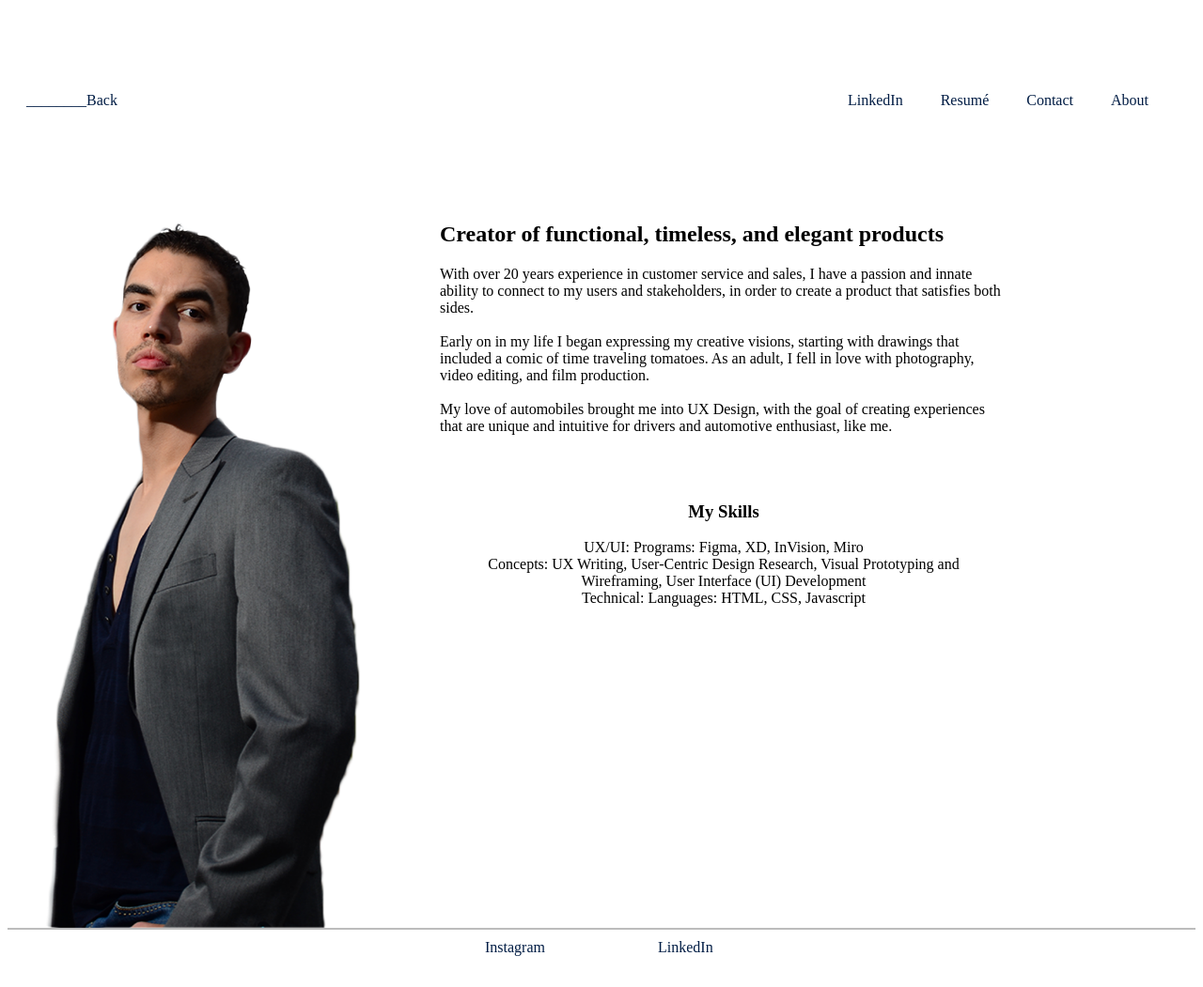
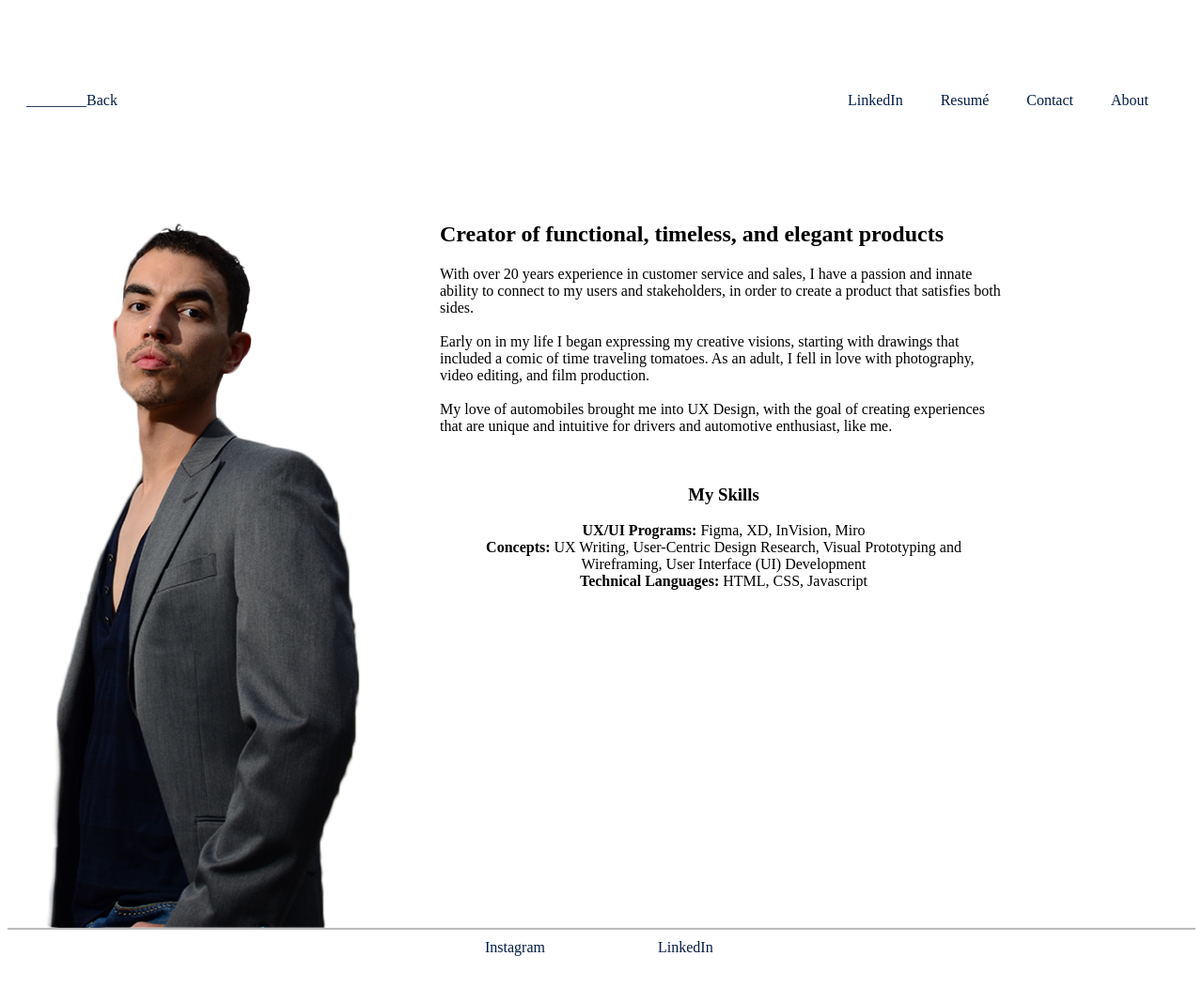
Before and after one commit to whoismilo/HW18, a plain HTML site: page about.html in a window 1280 px wide. Shown: the whole page at 94% size. Drawn offline with Linux system fonts and the light colour scheme.

Commit message:
Add files via upload

```diff
--- a/about.html
+++ b/about.html
@@ -7,7 +7,7 @@
 <header>
     <div class="nav">
         <div class="left">
-           <a href="https://whoismilo.github.io/myPage/">________Back</a>
+           <a href="https://whoismilo.github.io/HW18/">________Back</a>
         </div>
         <div class="right">
             <a href="https://www.linkedin.com/in/ismael-a-perez/"target="_blank">LinkedIn</a>
@@ -21,7 +21,7 @@
 <body>
     <section class="aboutContainer">
         <div class="myphoto">
-            <img src="./images/myphoto.png" alt="my photo" width="110%">
+            <img src="../HW18/images/myphoto.png" alt="my photo">
         </div>
 
         <div class="about">
@@ -36,17 +36,16 @@
             My love of automobiles brought me into UX Design, with the goal of creating experiences that are unique and intuitive for drivers and automotive enthusiast, like me.
             </p>
         <br>
-        <br>
         <div class="skills">
             <h3 style="font-family:'montserrat'">
                 My Skills
             </h3>
             <p style="font-family:'Montserrat'">
-                UX/UI: Programs: Figma, XD, InVision, Miro
+                <b>UX/UI Programs:</b> Figma, XD, InVision, Miro
                 <br>
-                Concepts: UX Writing, User-Centric Design Research, Visual Prototyping and Wireframing, User Interface (UI) Development
+                <b>Concepts:</b> UX Writing, User-Centric Design Research, Visual Prototyping and Wireframing, User Interface (UI) Development
                 <br>
-                Technical: Languages: HTML, CSS, Javascript
+                <b>Technical Languages:</b> HTML, CSS, Javascript
             </p>
         <br>
         <br>
```
